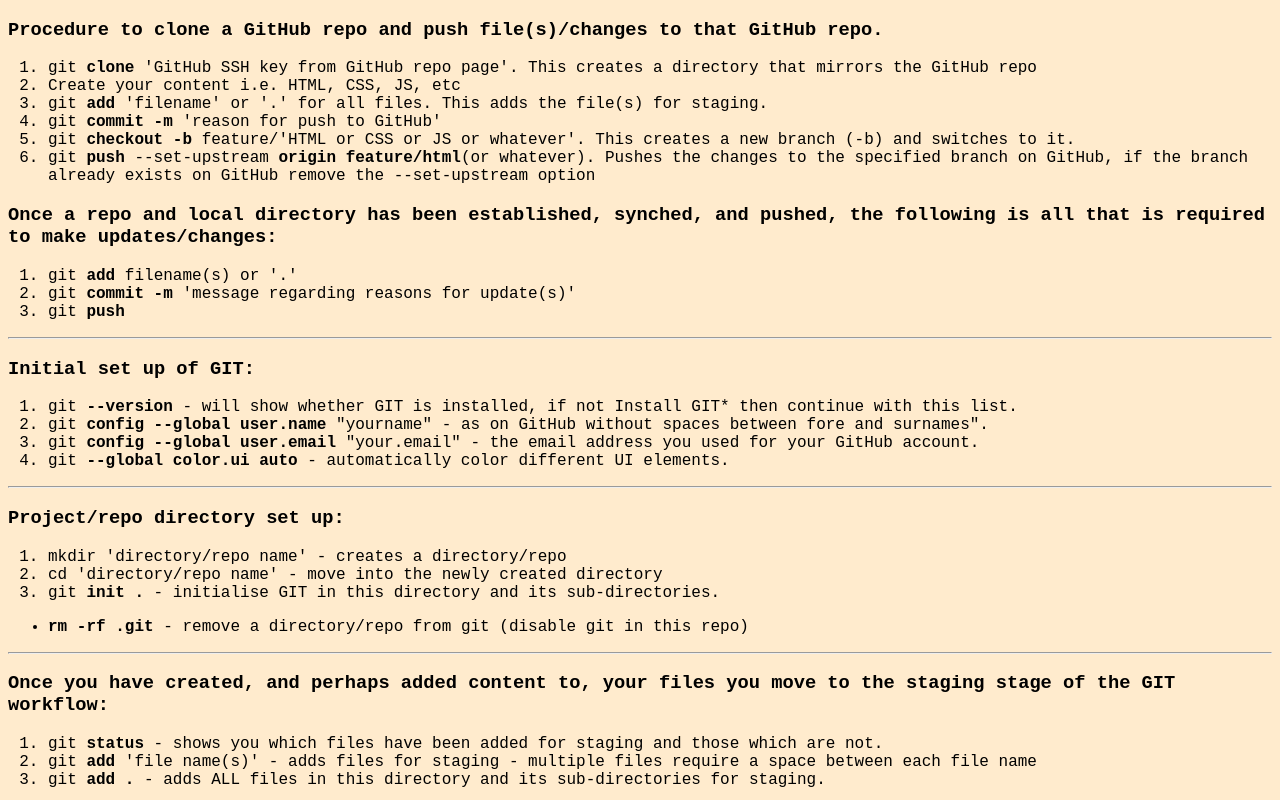
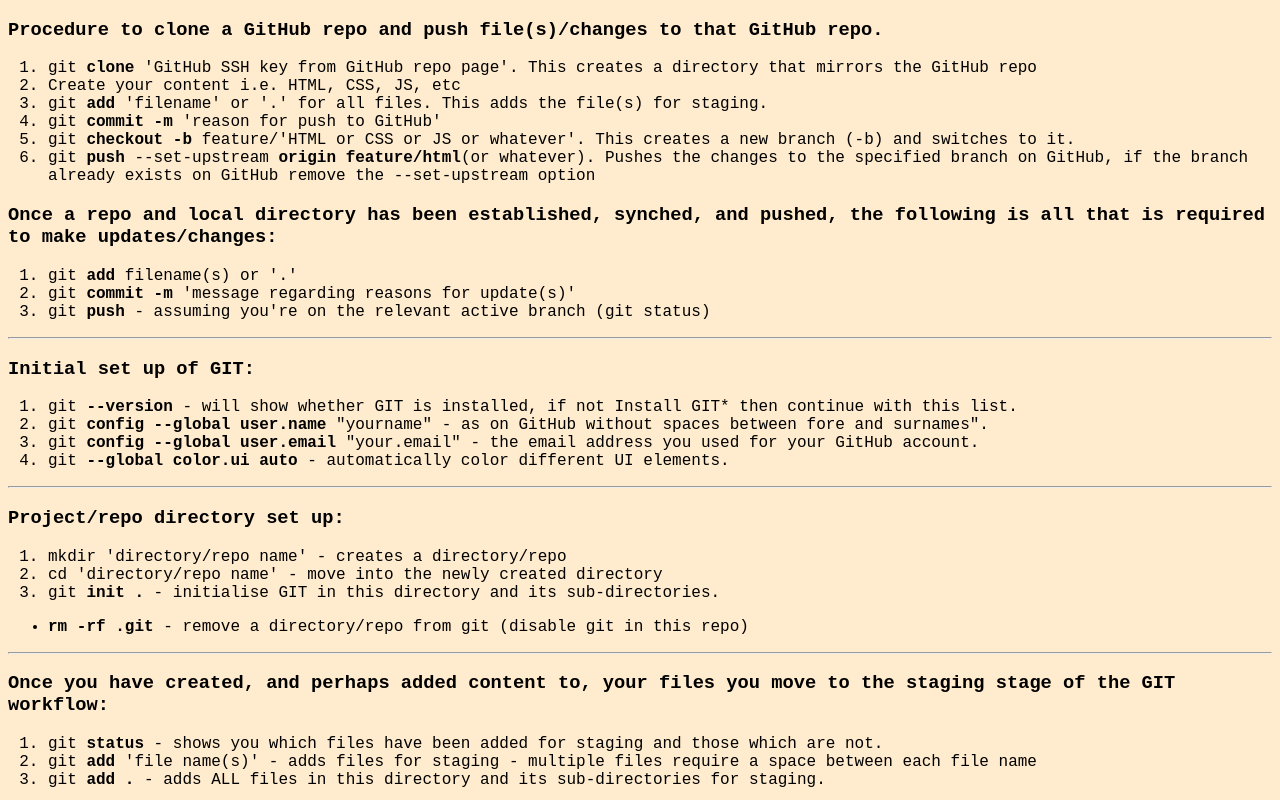
Before and after one commit to DericWard/git-commands, a plain HTML site: page index.html in a window 1280 px wide. Shown: the top 800 px of the page. Drawn offline with Linux system fonts and the light colour scheme.

Commit message:
added caveat to git push command on line 37 of index.html

```diff
--- a/index.html
+++ b/index.html
@@ -34,7 +34,7 @@
         <ol>
             <li>git <strong>add</strong> filename(s) or '.'</li>
             <li>git <strong>commit -m</strong> 'message regarding reasons for update(s)'</li>
-            <li>git <strong>push</strong></li>
+            <li>git <strong>push</strong> - assuming you're on the relevant active branch (git status)</li>
         </ol>
         <hr>
     </section>
```
